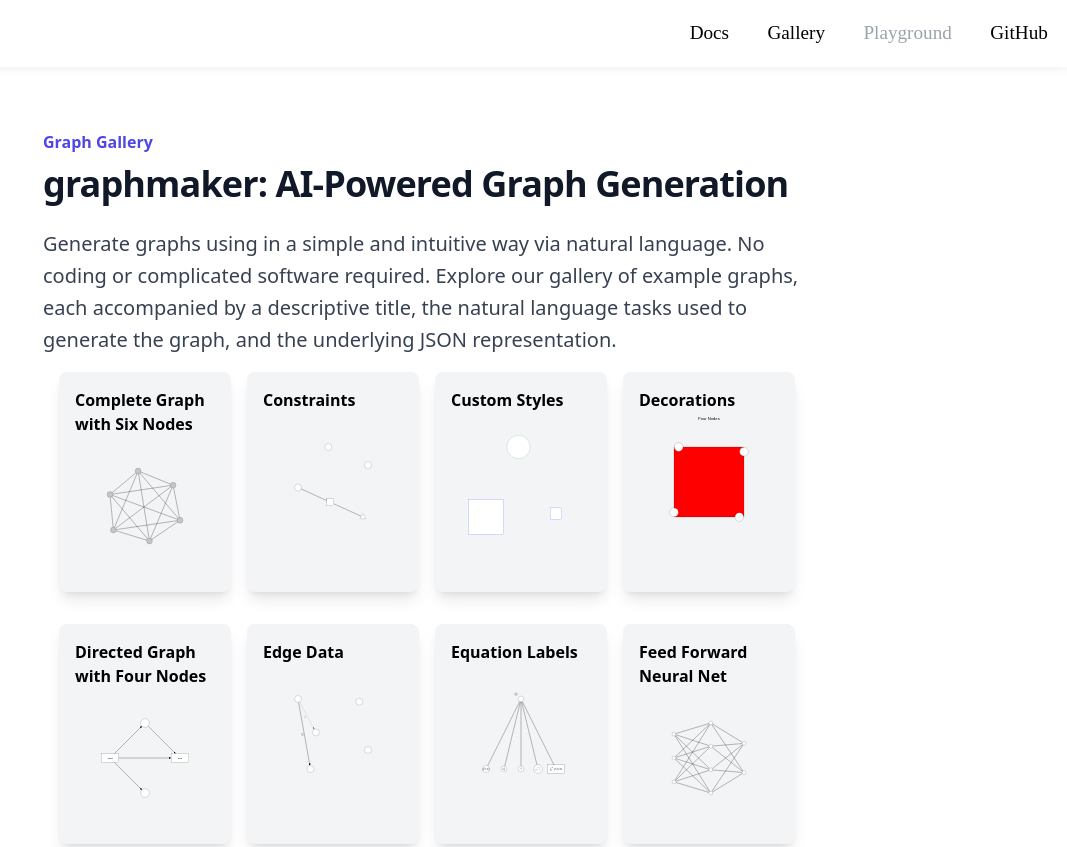
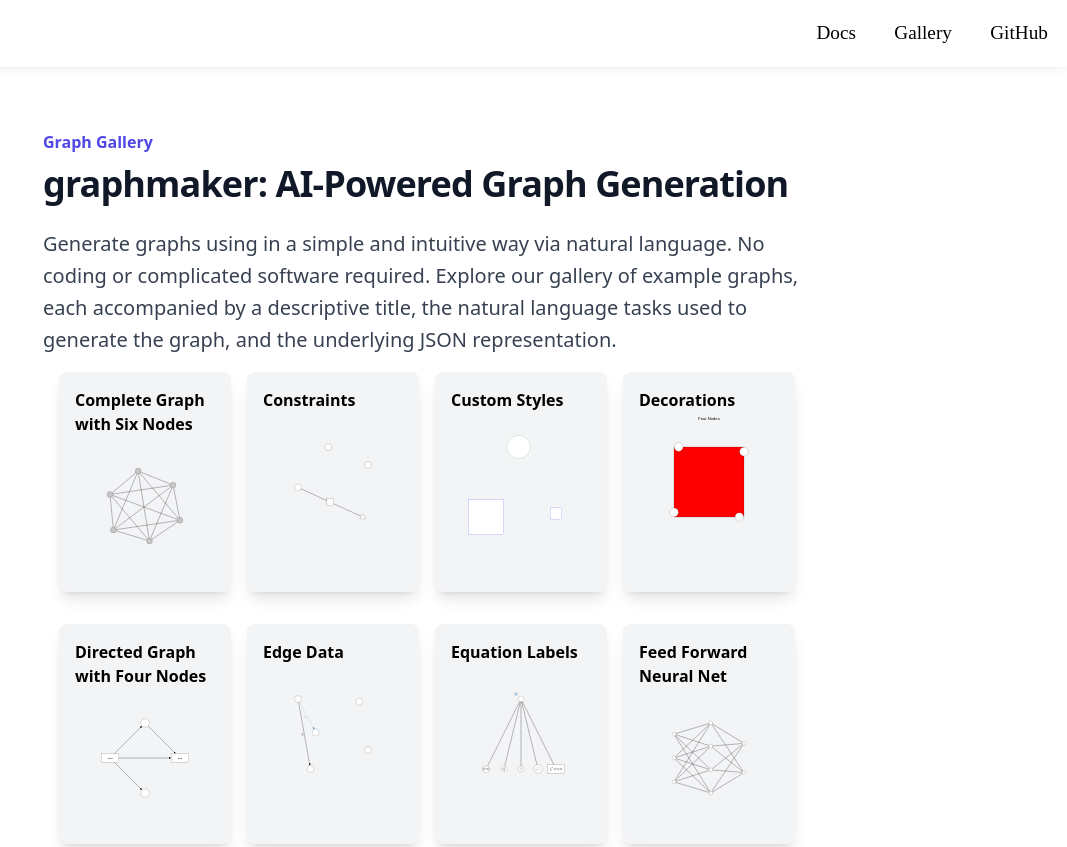
Before and after one commit to isle-project/graphmaker, a website: page docs/gallery.html in a window 1280 px wide. Shown: the top 847 px of the page, without its empty margins (213-1280 px from the left). Drawn offline with nearby package versions, Linux system fonts and the light colour scheme.

Commit message:
docs: update build artifacts

```diff
--- a/docs/gallery.html
+++ b/docs/gallery.html
@@ -11,7 +11,7 @@
     <nav>
         <a href="./index.html">Docs</a>
         <a href="./gallery.html">Gallery</a>
-        <a class="pointer-events-none text-gray-400">Playground</a>
+        <!-- <a href="./playground.html">Playground</a> -->
         <a href="https://github.com/isle-project/graphmaker">GitHub</a>
     </nav>
     <div class="bg-white px-6 py-32 lg:px-8">
```
Also changed, not shown: docs/graphs/complete-graph-with-six-nodes.html (+1 -1 lines), docs/graphs/constraints.html (+1 -1 lines), docs/graphs/custom-styles.html (+1 -1 lines), docs/graphs/decorations.html (+1 -1 lines), docs/graphs/directed-graph-with-four-nodes.html (+1 -1 lines), docs/graphs/edge-data.html (+1 -1 lines), docs/graphs/equation-labels.html (+1 -1 lines), docs/graphs/feed-forward-neural-net.html (+1 -1 lines), docs/graphs/forest.html (+1 -1 lines), docs/graphs/load-adjacency-matrix-2.html (+1 -1 lines), docs/graphs/load-adjacency-matrix.html (+1 -1 lines), docs/graphs/multiple-styles.html (+1 -1 lines), docs/graphs/self-loops.html (+1 -1 lines), docs/graphs/simple-binary-tree.html (+1 -1 lines), 4 more files.
